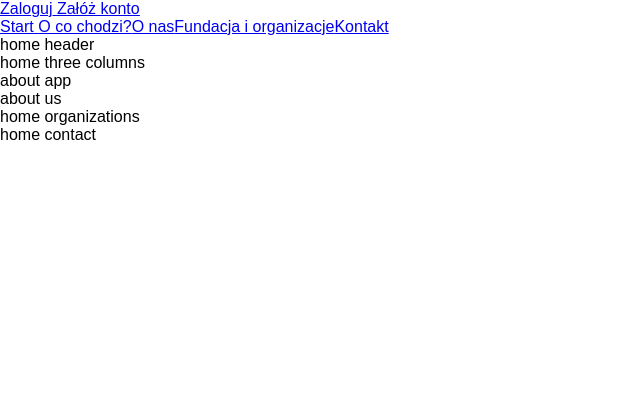
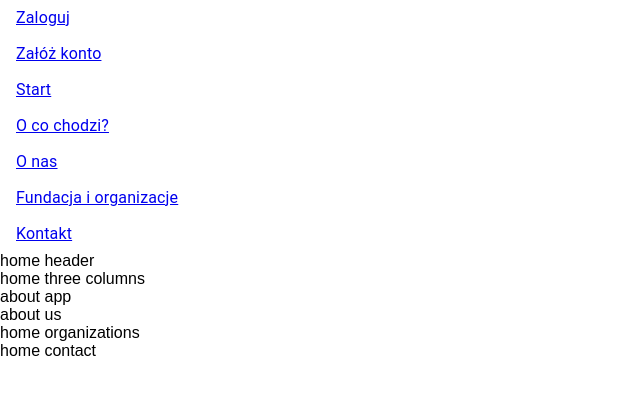
Before and after one commit to maciekm88/oddamwdobrerece, a React (Create React App) app: page / in a window 1280 px wide. Shown: the top 394 px of the page, without its empty margins (0-640 px from the left). Built offline with nearby package versions, Linux system fonts and the light colour scheme.

Commit message:
Building app structure

```diff
--- a/package.json
+++ b/package.json
@@ -3,6 +3,9 @@
   "version": "0.1.0",
   "private": true,
   "dependencies": {
+    "@emotion/react": "^11.7.1",
+    "@emotion/styled": "^11.6.0",
+    "@mui/material": "^5.2.3",
     "@testing-library/jest-dom": "^5.16.1",
     "@testing-library/react": "^11.2.7",
     "@testing-library/user-event": "^12.8.3",
@@ -10,6 +13,7 @@
     "react": "^17.0.2",
     "react-dom": "^17.0.2",
     "react-router-dom": "^6.0.2",
+    "react-router-hash-link": "^2.4.3",
     "react-scripts": "4.0.3",
     "react-scroll": "^1.8.4",
     "web-vitals": "^1.1.2"
--- a/src/components/Menu.js
+++ b/src/components/Menu.js
@@ -1,6 +1,7 @@
 import React from 'react';
 import { Link, NavLink } from "react-router-dom";
-import ScrollLink from "./ScrollLink";
+import { HashLink } from 'react-router-hash-link';
+import { MenuItem } from '@mui/material';
 
 
 
@@ -9,17 +10,17 @@ const Menu = () => {
         <>
             <header className="header-container">
                 <div className="header-container-lists">
-                    <nav className="header_-nav">
+                    <nav className="header-nav">
                         <ul className="nav-list1">
-                            <NavLink><Link to="/logowanie">Zaloguj</Link> </NavLink>
-                            <NavLink className="list-el-yellow" ><Link to="/rejestracja">Załóż konto</Link> </NavLink>
+                            <MenuItem><Link to="/login">Zaloguj</Link> </MenuItem>
+                            <MenuItem className="list-el-yellow" ><Link to="/register">Załóż konto</Link> </MenuItem>
                         </ul>
                         <ul className="nav-list2">
-                            <NavLink className="list-el"><Link to="/">Start</Link> </NavLink>
-                            <NavLink className="list-el"><ScrollLink path="about-app" text="O co chodzi?"></ScrollLink></NavLink>
-                            <NavLink className="list-el"><ScrollLink path="about-us" text="O nas"></ScrollLink></NavLink>
-                            <NavLink className="list-el"><ScrollLink path="organizations" text="Fundacja i organizacje"></ScrollLink></NavLink>
-                            <NavLink className="list-el"><ScrollLink path="contact" text="Kontakt"></ScrollLink></NavLink>
+                            <MenuItem className="list-el"><Link to="/">Start</Link> </MenuItem>
+                            <MenuItem className="list-el"><HashLink to="./HomeAboutApp">O co chodzi?</HashLink></MenuItem>
+                            <MenuItem className="list-el"><HashLink to="./HomeAboutUs">O nas</HashLink></MenuItem>
+                            <MenuItem className="list-el"><HashLink to="./HomeOrganizations">Fundacja i organizacje</HashLink></MenuItem>
+                            <MenuItem className="list-el"><HashLink to="./HomeContact">Kontakt</HashLink></MenuItem>
                         </ul>
                     </nav>
                 </div>
--- a/src/components/ScrollLink.js
+++ b/src/components/ScrollLink.js
@@ -1,5 +1,5 @@
 import React from 'react';
-import { Link } from 'react-scroll'
+import { Link } from 'react-scroll';
 
 const ScrollLink = ({ path, text }) => {
     return (
```
Also changed, not shown: 1 other file (tests, documents, lock files or other folders).
